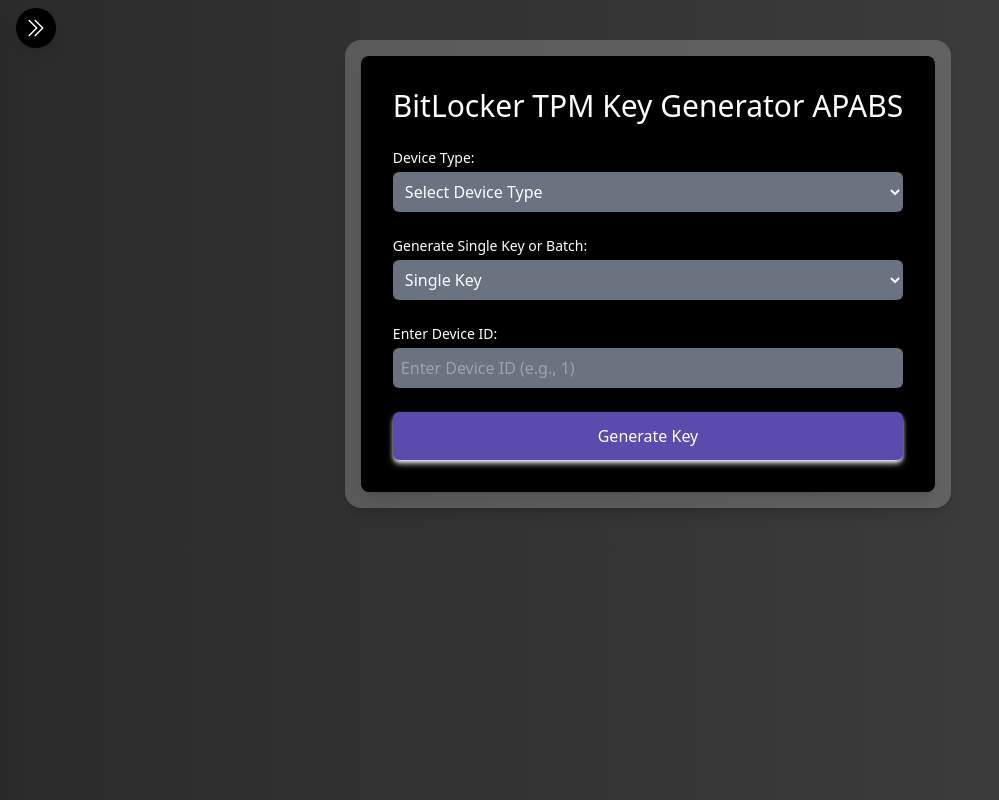
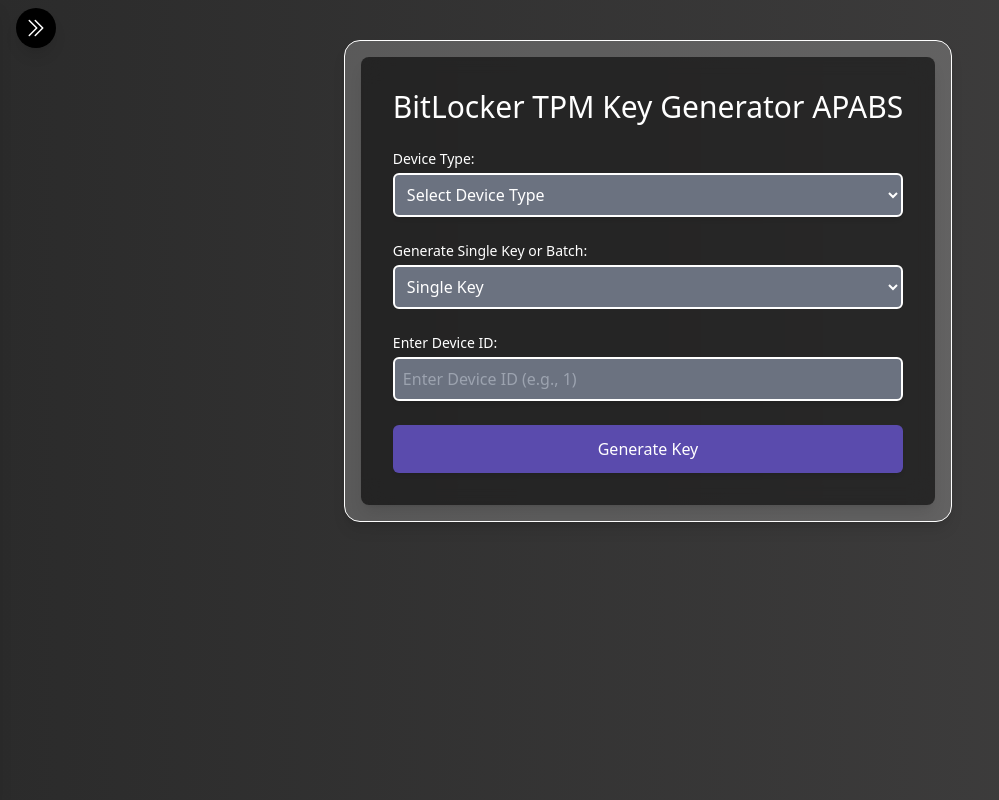
Before and after one commit to aliriocerafica/alidev, a Next.js app: page /form in a window 1280 px wide. Shown: the whole page, without its empty margins (0-999 px from the left). Built offline with nearby package versions, Linux system fonts and the light colour scheme.

Commit message:
added new features

```diff
--- a/app/form/page.tsx
+++ b/app/form/page.tsx
@@ -47,11 +47,12 @@
         );
 
         newKeys.push(
-          `APABS-${deviceType.toUpperCase()}-${deviceID}-${newKey}`
+          `APABS-${deviceType.toUpperCase()}-${deviceID}-"${newKey}"`
         );
         generatedKeys.add(
-          `APABS-${deviceType.toUpperCase()}-${deviceID}-${newKey}`
+          `APABS-${deviceType.toUpperCase()}-${deviceID}-"${newKey}"`
         );
+
       } else {
         Swal.fire({
           icon: "error",
@@ -107,8 +108,8 @@
     <div className="flex flex-col lg:flex-row ">
       <Sidebar />
       <div className="flex-1 flex justify-center items-center p-4 sm:p-4 md:p-8 lg:p-10">
-        <div className="form bg-white shadow-inner p-4 rounded-2xl bg-opacity-20 shadow-opacity-20 shadow-lg border-1 border-gray-400">
-          <div className="backdrop-blur-md bg-black bg-opacity-100 shadow-innerr shadow-lg rounded-lg p-8 max-w-2xl w-full shadow-opacity-60">
+        <div className="form bg-white border border-white  shadow-inner p-4 rounded-2xl bg-opacity-20 shadow-opacity-20 shadow-lg border-1 border-gray-400">
+          <div className="backdrop-blur-md bg-black bg-opacity-60 shadow-innerr shadow-lg rounded-lg p-8 max-w-2xl w-full shadow-opacity-60">
             <h1 className="text-3xl font-normal text-white mb-6">
               BitLocker TPM Key Generator APABS
             </h1>
@@ -118,7 +119,7 @@
                 Device Type:
               </label>
               <select
-                className="text-white bg-gray-500 rounded-md p-2 w-full focus:outline-none focus:ring-2 focus:ring-sky-500"
+                className="shadow-md shadow-inneer border-white border-2 text-white bg-gray-500 rounded-md p-2 w-full focus:outline-none focus:ring-2 focus:ring-sky-500"
                 onChange={(e) => setDeviceType(e.target.value)}
                 value={deviceType}
                 aria-label="Device Type"
@@ -132,11 +133,11 @@
             </div>
 
             <div className="mb-6">
-              <label className="block text-sm font-normal mb-1 text-white">
+              <label className="block text-sm font-normal  mb-1 text-white">
                 Generate Single Key or Batch:
               </label>
               <select
-                className="text-white bg-gray-500 rounded-md p-2 w-full focus:outline-none focus:ring-2 focus:ring-sky-500"
+                className="text-white bg-gray-500 rounded-md p-2  hadow-md shadow-inneer border-white border-2  w-full focus:outline-none focus:ring-2 focus:ring-sky-500"
                 onChange={(e) => setIsBatch(e.target.value === "batch")}
                 aria-label="Key Generation Type"
               >
@@ -158,7 +159,7 @@
                     ? "Enter Device IDs (e.g., 1, 2, 3)"
                     : "Enter Device ID (e.g., 1)"
                 }
-                className="text-white bg-gray-500 rounded-md p-2 w-full focus:outline-none focus:ring-2 focus:ring-sky-500"
+                className="text-white shadow-md shadow-inneer border-white border-2  bg-gray-500 rounded-md p-2 w-full focus:outline-none focus:ring-2 focus:ring-sky-500"
                 onChange={(e) => {
                   if (isBatch) {
                     setDeviceIds(e.target.value);
@@ -173,7 +174,7 @@
 
             <button
               onClick={generateKeys}
-              className="bg-[#5a4bad] shadow-md shadow-slate-100 text-white p-3 rounded-md w-full hover:bg-gray-800 transition duration-200"
+              className="bg-[#5a4bad] shadow-inner shadow-md shadow-gray text-white p-3 rounded-md w-full hover:bg-gray-800 transition duration-200"
             >
               {isKeyGenerated ? "Generate New Key" : "Generate Key"}
             </button>
@@ -188,7 +189,7 @@
                     key={index}
                     className="border text-blue-400 font-semibold border-white rounded-md p-2 mb-1 flex justify-between items-center"
                   >
-                    <span>{k}</span>
+                 <span>{`${k}`}</span>
                     <button
                       onClick={() => {
                         navigator.clipboard
```
